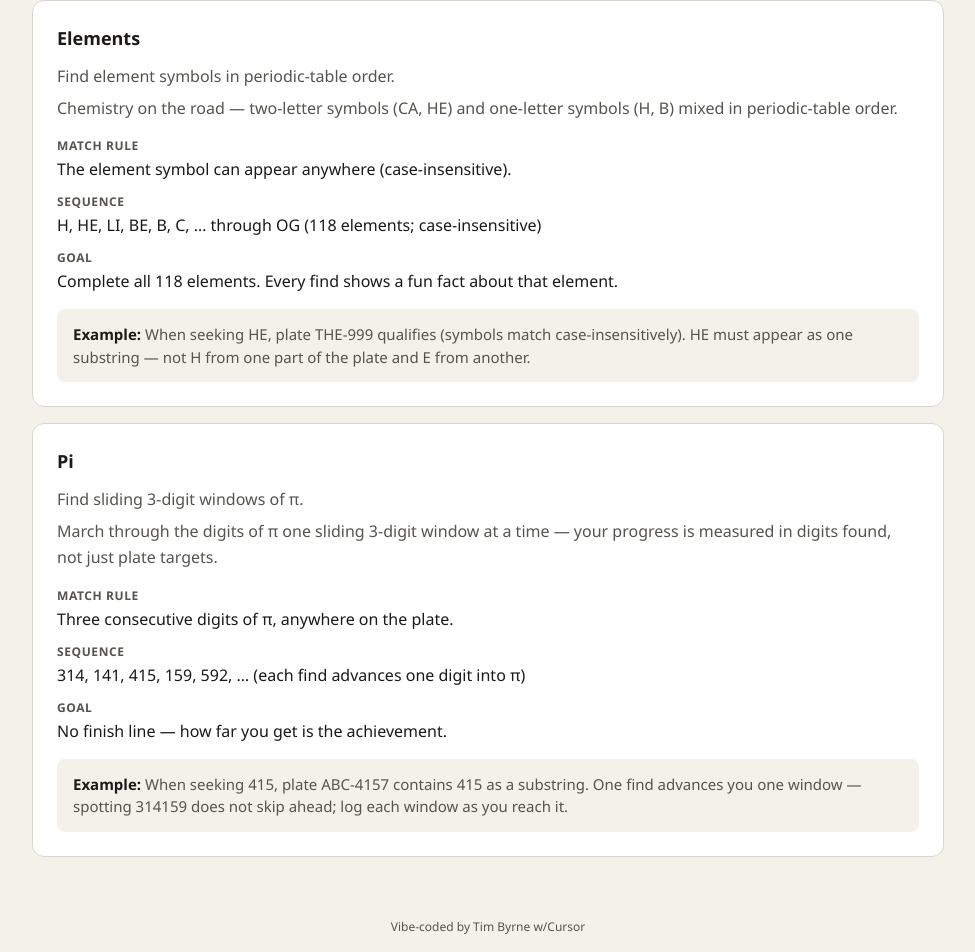
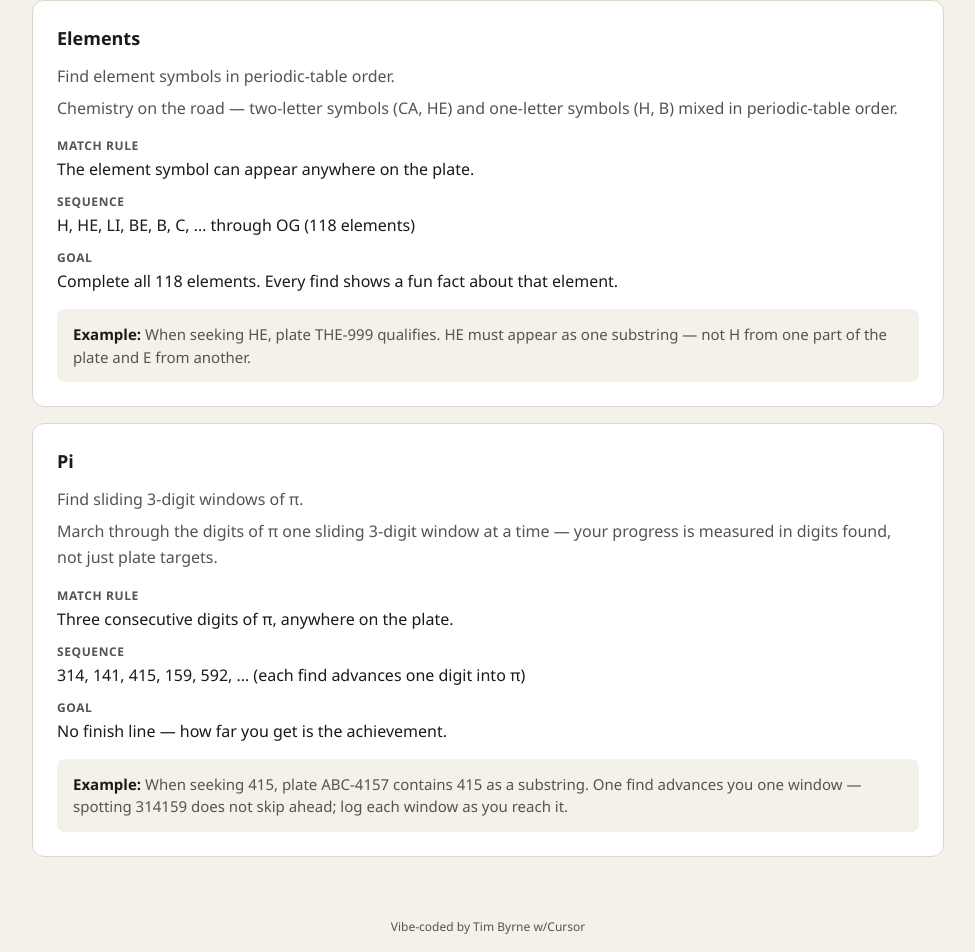
Before and after one commit to TheLocehiliosan/plates, a React (Vite) app: page /rules in a window 1280 px wide. Shown: the part 3128-4080 px from the top of the page, without its empty margins (152-1127 px from the left). Built offline with nearby package versions, Linux system fonts and the light colour scheme.

Commit message:
Remove case-insensitivity references from Elements copy.
Co-authored-by: Cursor <cursoragent@cursor.com>

```diff
--- a/src/games/registry.ts
+++ b/src/games/registry.ts
@@ -54,7 +54,7 @@ export const VARIANTS: VariantDefinition[] = [
     name: 'Elements',
     shortDescription: 'Find element symbols in periodic-table order.',
     matchRule: 'anywhere',
-    matchRuleHint: 'The element symbol can appear anywhere (case-insensitive).',
+    matchRuleHint: 'The element symbol can appear anywhere on the plate.',
     getTarget: boundedTarget(getElementTarget, ELEMENTS_TOTAL),
     isComplete: (index) => index >= ELEMENTS_TOTAL,
     totalSteps: ELEMENTS_TOTAL,
--- a/src/pages/Rules.tsx
+++ b/src/pages/Rules.tsx
@@ -169,7 +169,7 @@ function getSequenceDescription(id: string): string {
     case 'binary':
       return '1, 10, 11, 100, 101, 110, 111, 1000, …';
     case 'elements':
-      return 'H, HE, LI, BE, B, C, … through OG (118 elements; case-insensitive)';
+      return 'H, HE, LI, BE, B, C, … through OG (118 elements)';
     case 'pi':
       return '314, 141, 415, 159, 592, … (each find advances one digit into π)';
     default:
@@ -204,7 +204,7 @@ function getExample(id: string): string {
     case 'binary':
       return 'When seeking 101, plate X101Y qualifies because 101 appears as a substring.';
     case 'elements':
-      return 'When seeking HE, plate THE-999 qualifies (symbols match case-insensitively). HE must appear as one substring — not H from one part of the plate and E from another.';
+      return 'When seeking HE, plate THE-999 qualifies. HE must appear as one substring — not H from one part of the plate and E from another.';
     case 'pi':
       return 'When seeking 415, plate ABC-4157 contains 415 as a substring. One find advances you one window — spotting 314159 does not skip ahead; log each window as you reach it.';
     default:
```
Also changed, not shown: 2 other files (tests, documents, lock files or other folders).
